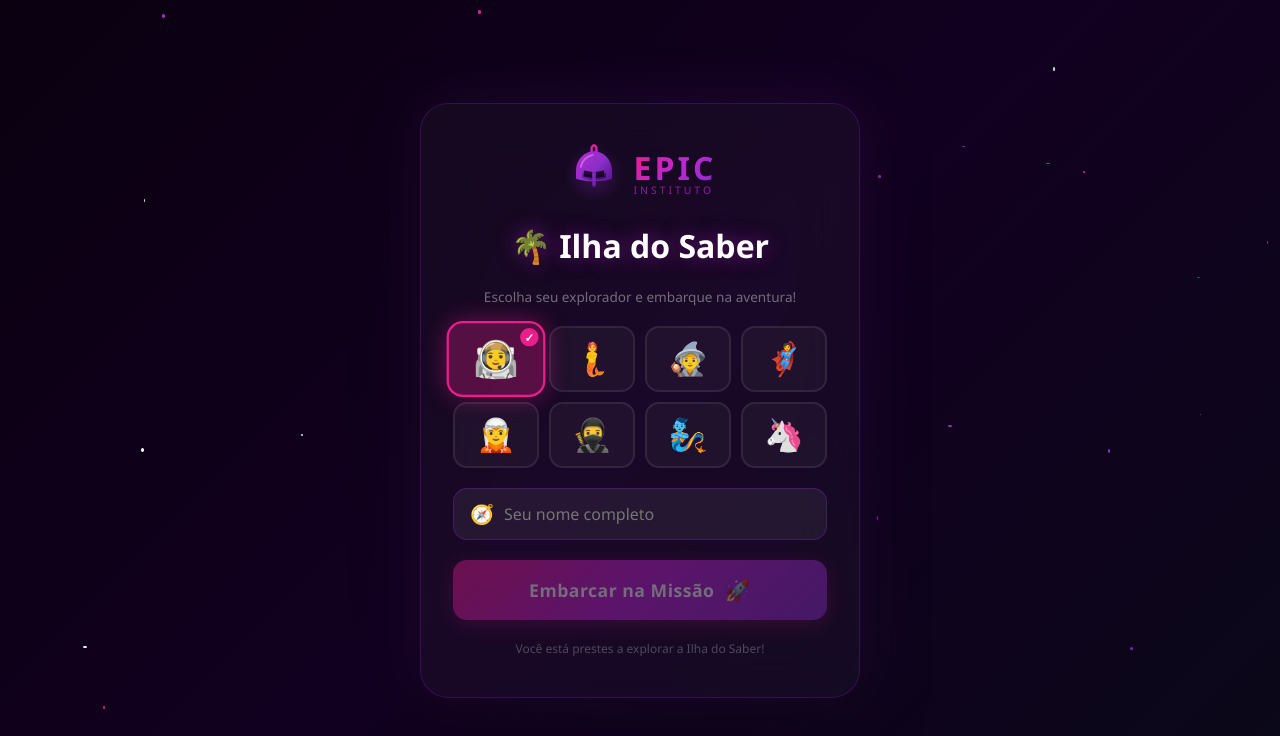
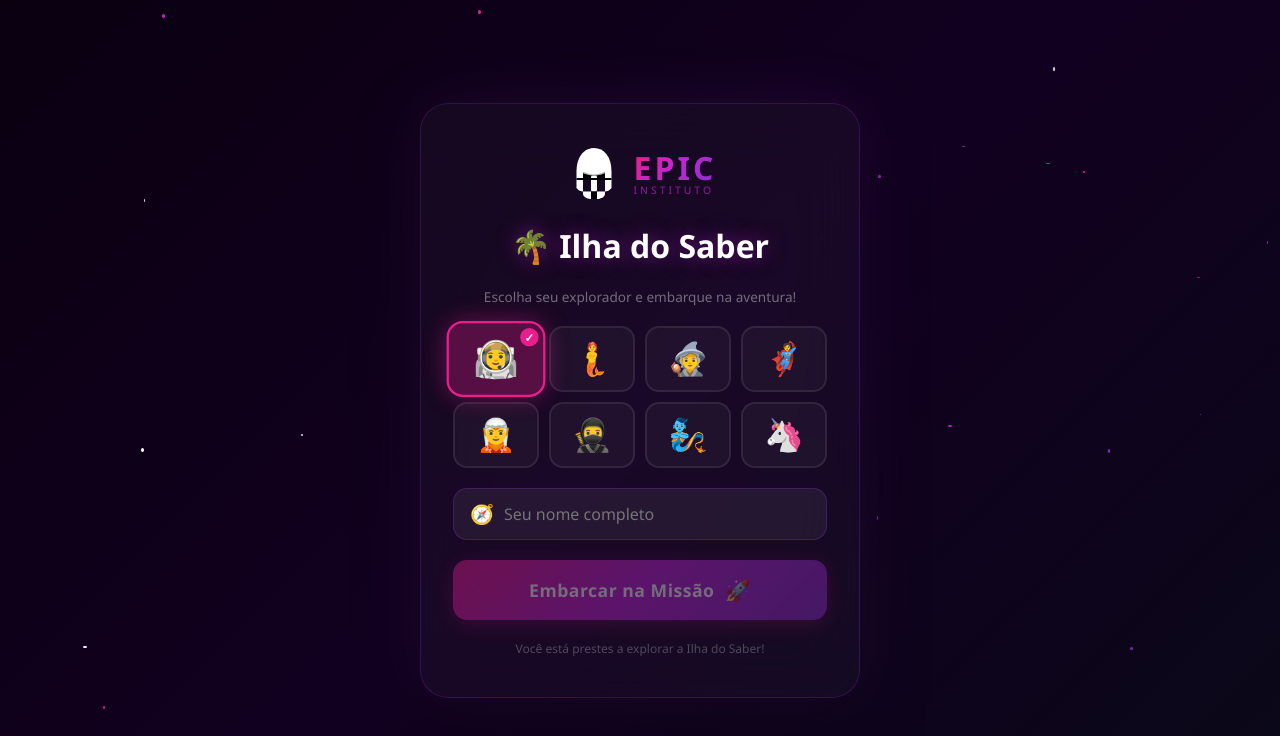
Before and after one commit to institutoepic/ilha-do-saber, a React (Create React App) app: page / in a window 1280 px wide. Shown: the top 736 px of the page. Built offline with nearby package versions, Linux system fonts and the light colour scheme.

Commit message:
logo capacete espartano

```diff
--- a/src/components/LogoEpic.js
+++ b/src/components/LogoEpic.js
@@ -2,87 +2,75 @@ import React from 'react';
 
 export default function LogoEpic({ size = 'md', white = false }) {
   const sizes = {
-    sm: { helmet: 28, epic: '1rem', inst: '0.4rem', gap: 6 },
-    md: { helmet: 40, epic: '1.4rem', inst: '0.5rem', gap: 8 },
-    lg: { helmet: 60, epic: '2rem', inst: '0.65rem', gap: 10 },
-    xl: { helmet: 90, epic: '3rem', inst: '0.85rem', gap: 14 },
+    sm: { helmet: 28, epic: '1rem',  inst: '0.4rem', gap: 6  },
+    md: { helmet: 40, epic: '1.4rem', inst: '0.5rem', gap: 8  },
+    lg: { helmet: 60, epic: '2rem',  inst: '0.65rem', gap: 10 },
+    xl: { helmet: 90, epic: '3rem',  inst: '0.85rem', gap: 14 },
   };
   const s = sizes[size] || sizes.md;
 
   return (
-    <div style={{
-      display: 'flex',
-      alignItems: 'center',
-      gap: s.gap,
-      userSelect: 'none',
-    }}>
-      {/* Capacete espartano SVG */}
+    <div style={{ display: 'flex', alignItems: 'center', gap: s.gap, userSelect: 'none' }}>
+
+      {/* Capacete espartano — idêntico ao logo Epic */}
       <svg
         width={s.helmet}
         height={s.helmet}
-        viewBox="0 0 100 100"
+        viewBox="0 0 100 120"
         fill="none"
         xmlns="http://www.w3.org/2000/svg"
       >
-        {/* Brilho de fundo */}
-        <circle cx="50" cy="50" r="48" fill="url(#helmetGlow)"/>
-        {/* Corpo do capacete */}
+        {/* Corpo principal do capacete — arco superior */}
         <path
-          d="M20 45 C20 25 35 12 50 12 C65 12 80 25 80 45 L80 58 C80 58 72 62 50 62 C28 62 20 58 20 58 Z"
-          fill="url(#helmetBody)"
+          d="M15 55 C15 25 30 8 50 8 C70 8 85 25 85 55 L85 70 L15 70 Z"
+          fill="white"
         />
-        {/* Viseira */}
+
+        {/* Protetor lateral esquerdo */}
         <path
-          d="M30 48 L30 56 C30 56 38 60 50 60 C62 60 70 56 70 56 L70 48 C70 48 62 52 50 52 C38 52 30 48 30 48 Z"
-          fill="url(#helmetVisor)"
+          d="M15 70 L15 88 C15 88 20 95 28 95 L28 70 Z"
+          fill="white"
         />
-        {/* Abertura da viseira */}
+
+        {/* Protetor lateral direito */}
         <path
-          d="M33 44 L33 54 L50 57 L67 54 L67 44 L50 47 Z"
-          fill="#0a0010"
-          opacity="0.8"
+          d="M85 70 L85 88 C85 88 80 95 72 95 L72 70 Z"
+          fill="white"
         />
-        {/* Crista do capacete */}
+
+        {/* Abertura central da viseira — recorte preto */}
         <path
-          d="M46 12 L46 6 C46 6 48 2 50 2 C52 2 54 6 54 6 L54 12"
-          stroke="url(#crestGrad)"
-          strokeWidth="4"
-          strokeLinecap="round"
+          d="M28 58 L28 70 L50 73 L72 70 L72 58 C72 58 63 63 50 63 C37 63 28 58 28 58 Z"
+          fill="black"
         />
-        {/* Protetor do nariz */}
+
+        {/* Protetor do nariz — desce do centro */}
+        <rect x="44" y="63" width="12" height="32" rx="3" fill="white"/>
+
+        {/* Sombra interna da viseira para dar profundidade */}
         <path
-          d="M47 47 L47 68 C47 68 49 72 50 72 C51 72 53 68 53 68 L53 47"
-          fill="url(#helmetBody)"
+          d="M28 55 C28 55 37 61 50 61 C63 61 72 55 72 55 L72 58 C72 58 63 63 50 63 C37 63 28 58 28 58 Z"
+          fill="rgba(0,0,0,0.3)"
         />
-        {/* Reflexo */}
+
+        {/* Linha divisória horizontal da viseira */}
+        <rect x="15" y="68" width="70" height="4" fill="black"/>
+
+        {/* Base do capacete — queixo */}
         <path
-          d="M28 38 C30 28 38 20 48 18"
-          stroke="rgba(255,255,255,0.3)"
-          strokeWidth="3"
-          strokeLinecap="round"
+          d="M28 95 L28 100 C28 105 35 110 44 110 L44 95 Z"
+          fill="white"
         />
-        <defs>
-          <radialGradient id="helmetGlow" cx="50%" cy="50%" r="50%">
-            <stop offset="0%" stopColor="rgba(139,47,201,0.3)"/>
-            <stop offset="100%" stopColor="rgba(139,47,201,0)"/>
-          </radialGradient>
-          <linearGradient id="helmetBody" x1="20" y1="12" x2="80" y2="72" gradientUnits="userSpaceOnUse">
-            <stop offset="0%" stopColor="#C026D3"/>
-            <stop offset="50%" stopColor="#8B2FC9"/>
-            <stop offset="100%" stopColor="#4a1080"/>
-          </linearGradient>
-          <linearGradient id="helmetVisor" x1="30" y1="48" x2="70" y2="60" gradientUnits="userSpaceOnUse">
-            <stop offset="0%" stopColor="#6B21A8"/>
-            <stop offset="100%" stopColor="#3b0764"/>
-          </linearGradient>
-          <linearGradient id="crestGrad" x1="0" y1="0" x2="0" y2="1" gradientUnits="objectBoundingBox">
-            <stop offset="0%" stopColor="#E91E8C"/>
-            <stop offset="100%" stopColor="#C026D3"/>
-          </linearGradient>
-        </defs>
+        <path
+          d="M72 95 L72 100 C72 105 65 110 56 110 L56 95 Z"
+          fill="white"
+        />
+
+        {/* Abertura inferior central — boca */}
+        <rect x="44" y="95" width="12" height="15" rx="2" fill="black"/>
       </svg>
 
-      {/* Texto */}
+      {/* Texto EPIC + INSTITUTO */}
       <div style={{ display: 'flex', flexDirection: 'column', lineHeight: 1 }}>
         <span style={{
           fontSize: s.epic,
@@ -102,6 +90,7 @@ export default function LogoEpic({ size = 'md', white = false }) {
           color: white ? 'rgba(255,255,255,0.6)' : 'rgba(192,38,211,0.7)',
           fontWeight: '400',
           marginTop: '1px',
+          fontFamily: "'Segoe UI', Arial, sans-serif",
         }}>
           INSTITUTO
         </span>
```
